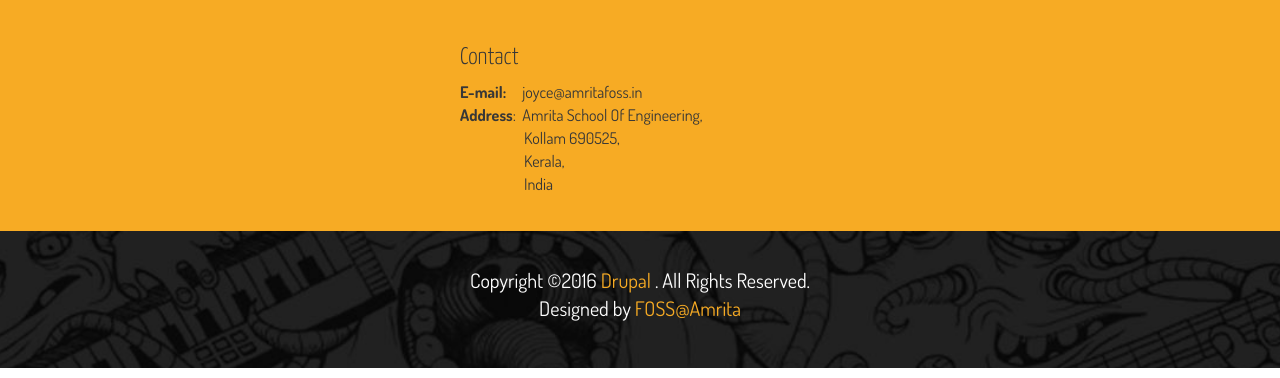
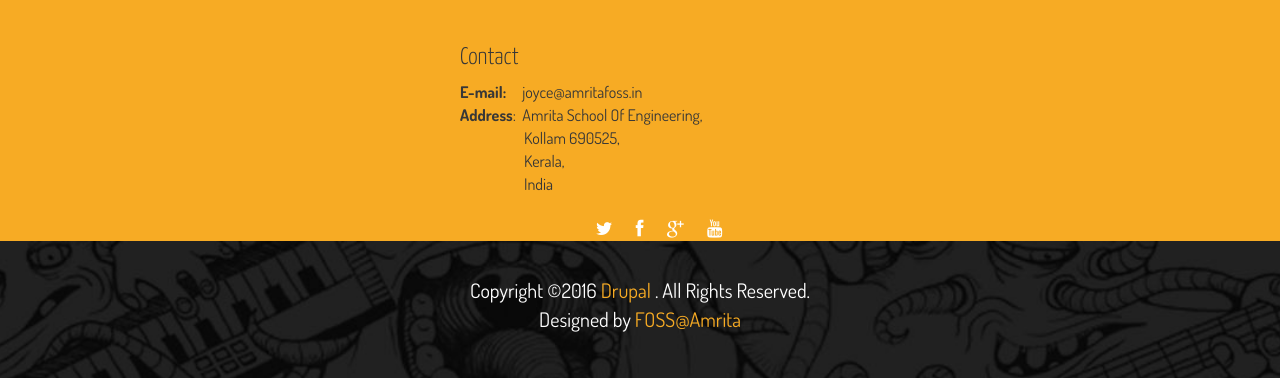
Before and after one commit to joyceg/drupalCamp17, a plain HTML site: page index.html in a window 1280 px wide. Shown: the part 2782-3160 px from the top of the page. Drawn offline with Linux system fonts and the light colour scheme; some packages are replaced by stand-ins of ours; a script that the page names is missing.

Commit message:
contact info

```diff
--- a/index.html
+++ b/index.html
@@ -236,11 +236,7 @@
 				<div class="row">
 					<div class="col-sm-3 col-sm-offset-4">
 						<div class="contact-text">
-<script type="text/javascript">
-(function(d,s,id){var z=d.createElement(s);z.type="text/javascript";z.id=id;z.async=true;z.src="//static.zotabox.com/0/7/070262ac0e99be3ae57938afbd6cf4c2/widgets.js";var sz=d.getElementsByTagName(s)[0];sz.parentNode.insertBefore(z,sz)}(document,"script","zb-embed-code"));
-</script>
 							<h3>Contact</h3>
-
 							<address>
 							<b>	E-mail:</b>				&nbsp; &nbsp; joyce@amritafoss.in <br>
 								<p><b>Address</b>:&nbsp; Amrita School Of Engineering,<br>
@@ -249,6 +245,12 @@
 													&emsp; &emsp; &emsp; &nbsp; India</p>
 
 							</address>
+						<div class="pull-right social-icons">
+						<a href="https://twitter.com/amritafoss"><i class="fa fa-twitter"></i></a>
+						<a href="https://www.facebook.com/FossatAmrita"><i class="fa fa-facebook"></i></a>
+						<a href="https://plus.google.com/116337049508742373084"><i class="fa fa-google-plus"></i></a>
+						<a href="https://www.youtube.com/channel/UC8WpK4F_igEKO8rv08St4zg"><i class="fa fa-youtube"></i></a>
+					</div>
 						</div>
 
 					</div>
```
